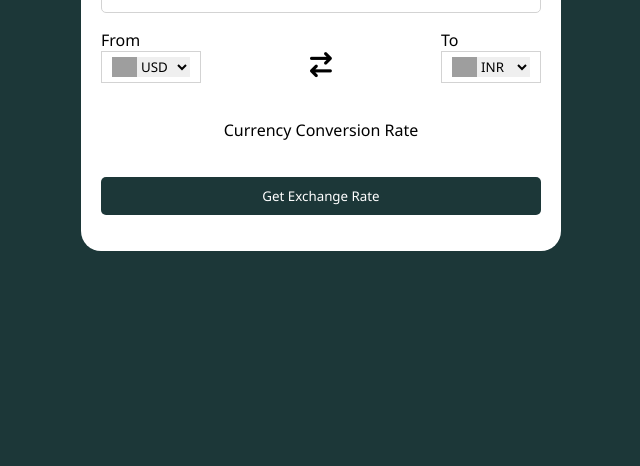
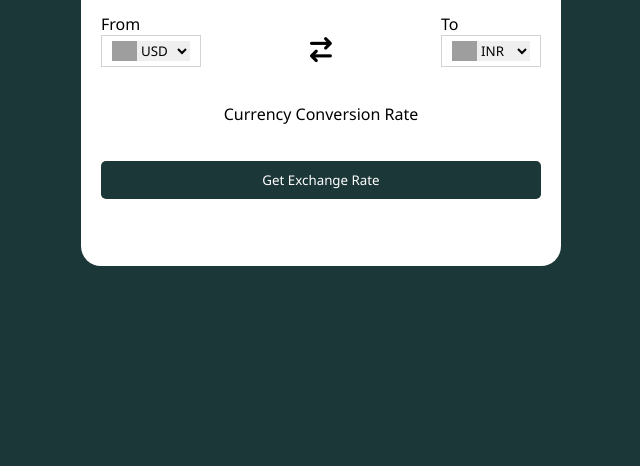
Before and after one commit to soumyandita/currency-converter, a plain HTML site: page index.html in a window 1280 px wide. Shown: the part 334-800 px from the top of the page, without its empty margins (319-959 px from the left). Drawn offline with Linux system fonts and the light colour scheme; grey boxes are pictures that could not be loaded.

Commit message:
make it more responsive

```diff
--- a/style.css
+++ b/style.css
@@ -114,3 +114,9 @@ button:hover {
         width: 100vmin;
     }
 }
+
+@media (max-height: 800px) {
+    .container {
+        min-height: 50vmin;
+    }
+}
```
